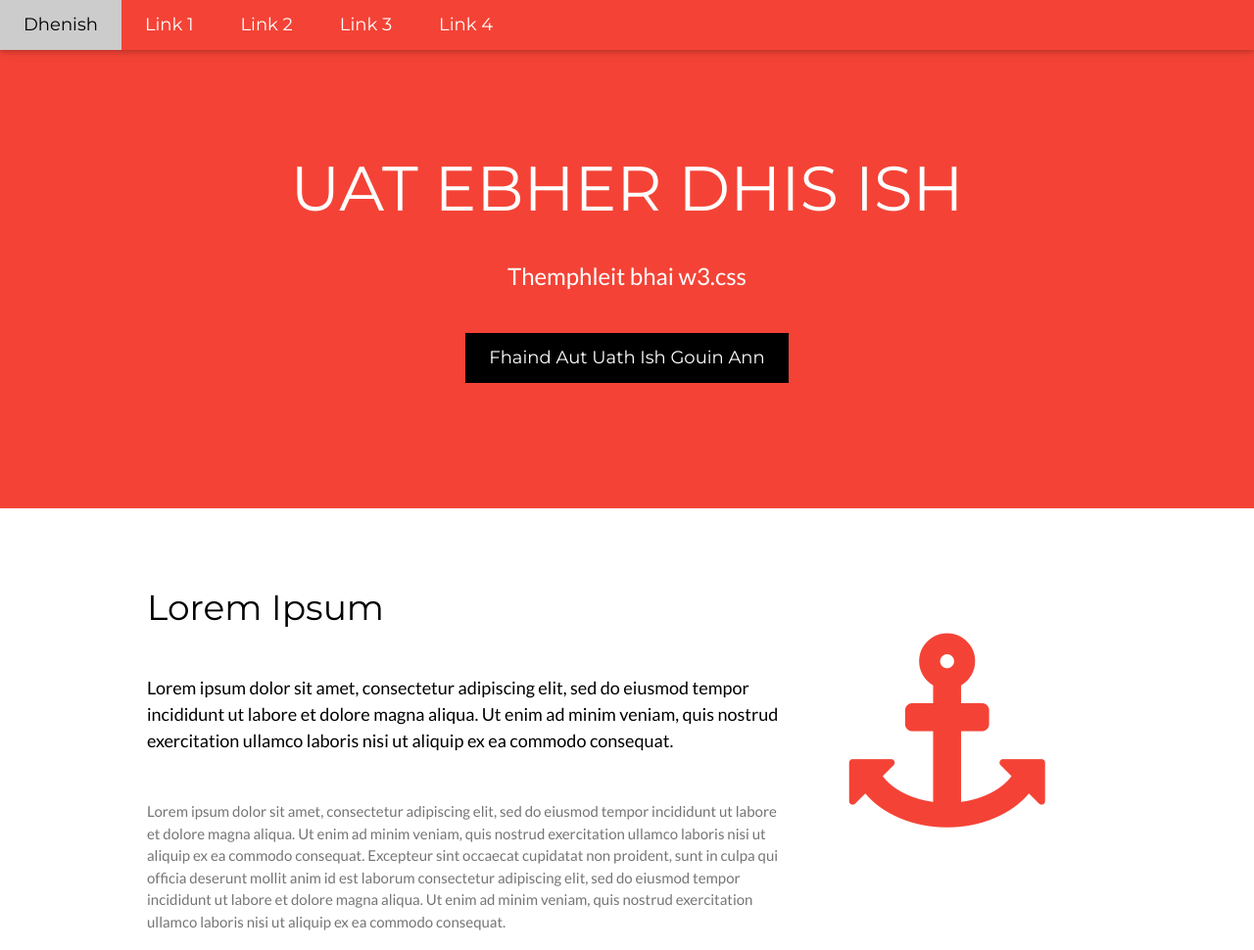
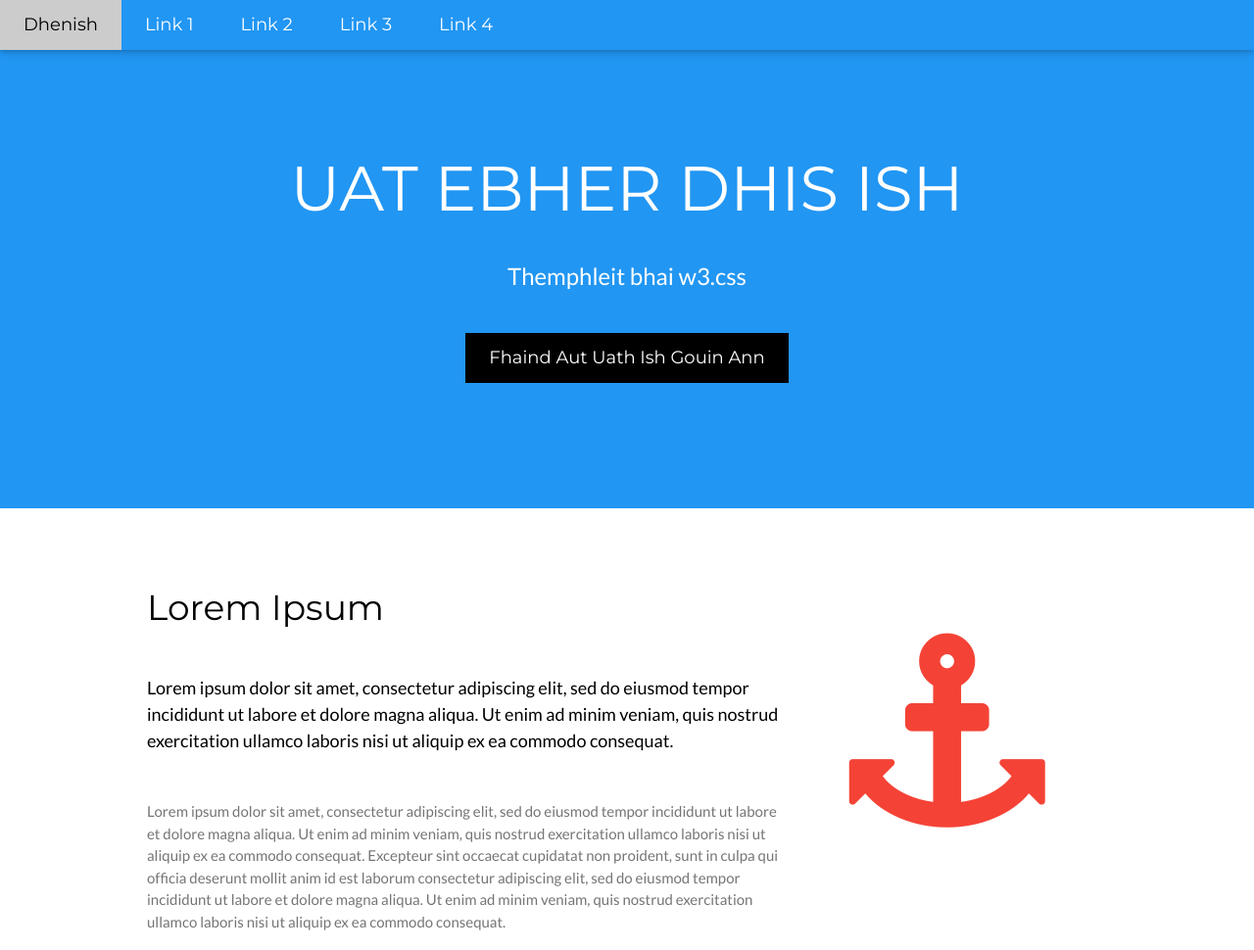
Before and after one commit to KatherinaGold/KatherinaGold.github.io, a plain HTML site: page index.html in a window 1280 px wide. Shown: the top 970 px of the page at 98% size. Drawn offline with nearby package versions, Linux system fonts and the light colour scheme.

Commit message:
Update index.html

```diff
--- a/index.html
+++ b/index.html
@@ -16,7 +16,7 @@ body,h1,h2,h3,h4,h5,h6 {font-family: "Lato", sans-serif}
 
 <!-- Navbar -->
 <div class="w3-top">
-  <div class="w3-bar w3-red w3-card w3-left-align w3-large">
+  <div class="w3-bar w3-blue w3-card w3-left-align w3-large">
     <a class="w3-bar-item w3-button w3-hide-medium w3-hide-large w3-right w3-padding-large w3-hover-white w3-large w3-red" href="javascript:void(0);" onclick="myFunction()" title="Toggle Navigation Menu"><i class="fa fa-bars"></i></a>
     <a href="#" class="w3-bar-item w3-button w3-padding-large w3-white">Dhenish</a>
     <a href="#" class="w3-bar-item w3-button w3-hide-small w3-padding-large w3-hover-white">Link 1</a>
@@ -32,7 +32,7 @@ body,h1,h2,h3,h4,h5,h6 {font-family: "Lato", sans-serif}
 </div>
 
 <!-- Header -->
-<header class="w3-container w3-red w3-center" style="padding:128px 16px">
+<header class="w3-container w3-blue w3-center" style="padding:128px 16px">
   <h1 class="w3-margin w3-jumbo">UAT EBHER DHIS ISH</h1>
   <p class="w3-xlarge">Themphleit bhai w3.css</p>
   <button class="w3-button w3-black w3-padding-large w3-large w3-margin-top">Fhaind Aut Uath Ish Gouin Ann</button>
```
